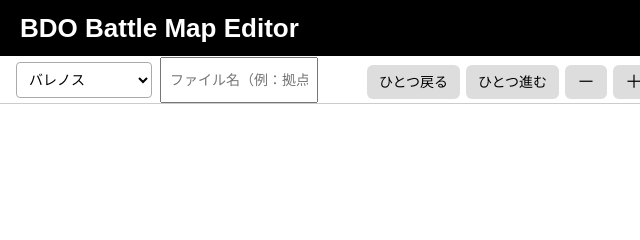
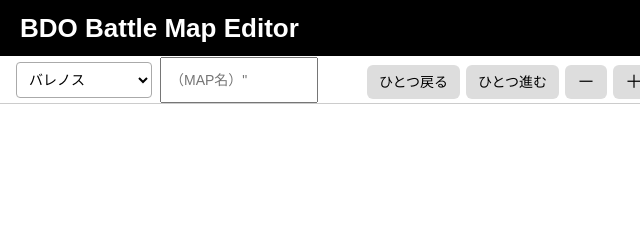
Before and after one commit to akumaneko418-ops/BDO-battle-map, a website: page public/edit.html in a window 1280 px wide. Shown: the top 240 px of the page, 0-640 px from the left. Drawn offline with nearby package versions, Linux system fonts and the light colour scheme; no server answers.

Commit message:
Update edit.html

```diff
--- a/public/edit.html
+++ b/public/edit.html
@@ -30,7 +30,7 @@
         <option value="ウルキタ">ウルキタ</option>
     </select>
 
-    <input id="fileNameInput" class="fileNameInput" placeholder="ファイル名（例：拠点戦_〇〇）">
+    <input id="fileNameInput" class="fileNameInput" placeholder=（MAP名）">
 </div>
 
 
```
